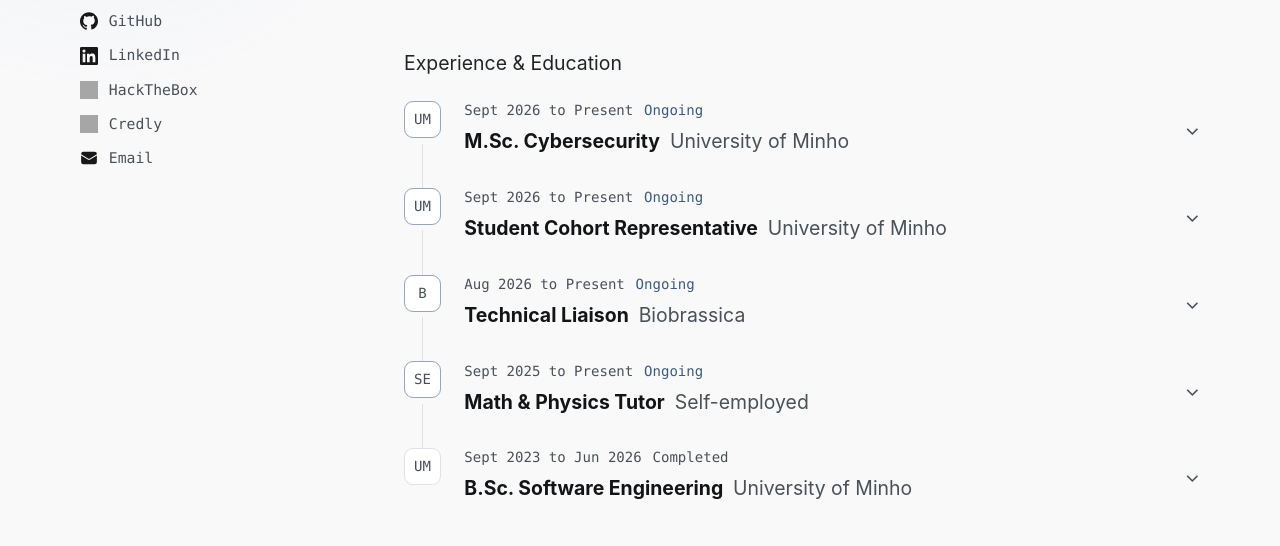
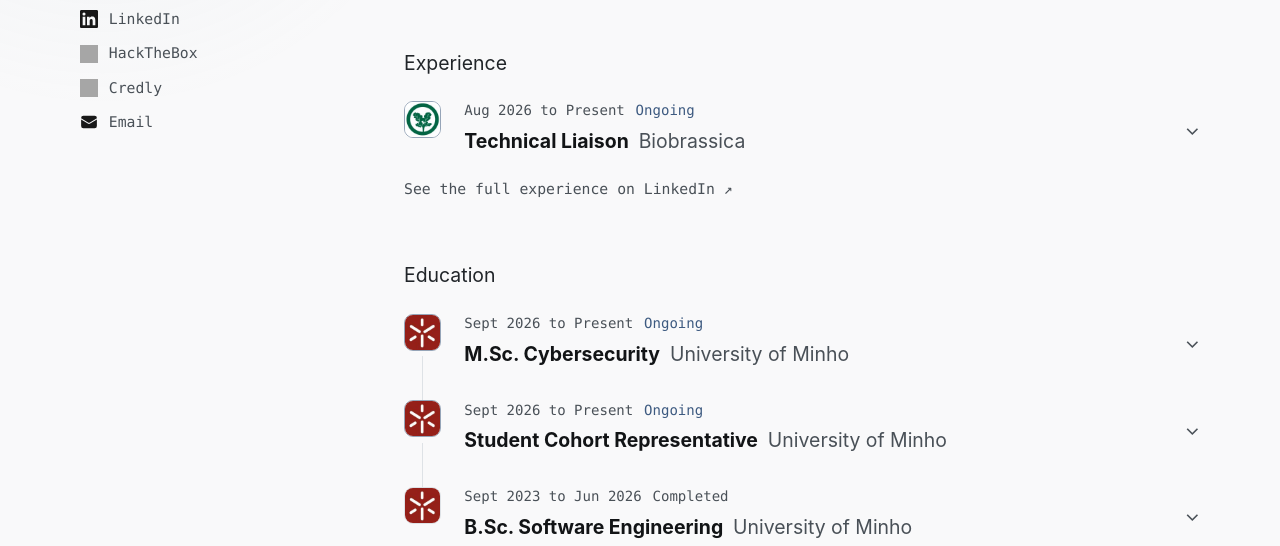
Before and after one commit to marcosevegrand/marcosevegrand, an Astro site: page /about in a window 1280 px wide. Shown: the part 504-1050 px from the top of the page. Built offline with nearby package versions, Linux system fonts and the light colour scheme; Astro itself is replaced by a stand-in of ours; grey boxes are pictures that could not be loaded.

Commit message:
Split experience and education; add company logos
- Separate the timeline into dedicated Experience and Education sections
- Curate the Experience list via a `featured` flag (hidden entries stay in the
  data), with a link to the full log on LinkedIn
- Wire up the Biobrassica and University of Minho logos
- Extract the timeline row into a reusable TimelineEntry component

```diff
--- /dev/null
+++ b/src/components/TimelineEntry.astro
@@ -0,0 +1,89 @@
+---
+import type { CollectionEntry } from 'astro:content';
+
+interface Props {
+  entry: CollectionEntry<'timeline'>;
+}
+
+const { entry } = Astro.props;
+
+const roles = entry.data.roles;
+const isGroup = roles.length > 1;
+const primary = roles[0];
+const rest = roles.slice(1);
+const collapsed = rest.filter((role) => role.collapsed).length;
+const main = isGroup && primary ? primary : entry.data;
+
+const statusLabel = (status?: string) => (status === 'ongoing' ? 'Ongoing' : 'Completed');
+
+// Placeholder artwork: initials of the org, skipping connector words.
+const SKIP_WORDS = new Set(['of', 'the', 'and', 'at', 'for']);
+function monogram(name: string): string {
+  const words = name.split(/[\s-]+/).filter((word) => word && !SKIP_WORDS.has(word.toLowerCase()));
+  const initials = words.slice(0, 2).map((word) => word[0]);
+  return (initials.join('') || name.slice(0, 1)).toUpperCase();
+}
+---
+
+<li class:list={['timeline-entry', `is-${entry.data.status}`, `is-${entry.data.kind}`]}>
+  <span class="timeline-logo" aria-hidden="true">
+    {entry.data.logo ? <img src={entry.data.logo} alt="" loading="lazy" /> : monogram(entry.data.org)}
+  </span>
+
+  <div class="timeline-panel">
+    <details class="timeline-item">
+      <summary>
+        <span class="timeline-when">
+          <time>{main.date}</time>
+          <span class="timeline-state">{statusLabel(main.status)}</span>
+        </span>
+        <span class="timeline-heading">
+          <span class="timeline-title">{main.title}</span>
+          <span class="timeline-org">{entry.data.org}</span>
+        </span>
+        <span class="timeline-arrow" aria-hidden="true">
+          ⌄
+        </span>
+      </summary>
+
+      <div class="timeline-details">
+        {
+          isGroup ? (
+            <>
+              {(entry.data.meta || entry.data.location) && (
+                <p class="timeline-group-meta">
+                  {entry.data.meta}
+                  {entry.data.meta && entry.data.location ? ' · ' : ''}
+                  {entry.data.location}
+                </p>
+              )}
+              <ul class="role-list" data-role-list>
+                {rest.map((role) => (
+                  <li class:list={['role', role.collapsed && 'is-collapsed']}>
+                    <p class="role-title">{role.title}</p>
+                    <p class="role-meta">
+                      <time>{role.date}</time>
+                      {role.duration && <span>{role.duration}</span>}
+                      {role.employment && <span>{role.employment}</span>}
+                      <span class:list={['role-state', `is-${role.status}`]}>{statusLabel(role.status)}</span>
+                    </p>
+                    {role.details.map((detail) => (
+                      <p class="role-detail">{detail}</p>
+                    ))}
+                  </li>
+                ))}
+              </ul>
+              {collapsed > 0 && (
+                <button type="button" class="role-toggle" data-role-toggle data-count={collapsed}>
+                  Show {collapsed} more role{collapsed > 1 ? 's' : ''}
+                </button>
+              )}
+            </>
+          ) : (
+            entry.data.details.map((detail) => <p>{detail}</p>)
+          )
+        }
+      </div>
+    </details>
+  </div>
+</li>
--- a/src/content.config.ts
+++ b/src/content.config.ts
@@ -36,6 +36,8 @@ const timeline = defineCollection({
   schema: z.object({
     kind: z.enum(['work', 'education']),
     order: z.number().default(0),
+    /** Featured entries appear in the site's curated Experience list. */
+    featured: z.boolean().default(true),
     /** Sort key (YYYY-MM); entries are shown newest first. */
     start: z.string().optional(),
     status: z.enum(['ongoing', 'completed']).default('completed'),
--- a/src/data/timeline.yaml
+++ b/src/data/timeline.yaml
@@ -4,6 +4,7 @@
   start: "2026-02"
   status: "ongoing"
   org: "Biobrassica"
+  logo: "/images/biobrassica.jpg"
   meta: "Part-time · 9 mos"
   location: "Braga, Portugal"
   roles:
@@ -22,36 +23,39 @@
       status: "completed"
       duration: "7 mos"
       employment: "On-site"
+- id: "tutoring"
+  kind: "work"
+  order: 2
+  start: "2025-09"
+  status: "ongoing"
+  featured: false
+  date: "Sept 2025 to Present"
+  title: "Math & Physics Tutor"
+  org: "Self-employed"
+  details:
+    - "One-on-one tutoring focused on clarity, consistency and exam preparation."
 - id: "msc-cybersecurity"
   kind: "education"
-  order: 2
+  order: 3
   start: "2026-09"
   status: "ongoing"
   date: "Sept 2026 to Present"
   title: "M.Sc. Cybersecurity"
   org: "University of Minho"
+  logo: "/images/uminho.jpg"
   details:
     - "Starting a master's path focused on security, networks, cryptography and resilient systems."
 - id: "student-cohort-representative"
   kind: "education"
-  order: 3
+  order: 4
   start: "2026-09"
   status: "ongoing"
   date: "Sept 2026 to Present"
   title: "Student Cohort Representative"
   org: "University of Minho"
+  logo: "/images/uminho.jpg"
   details:
     - "Acted as primary liaison between the postgraduate students and course leadership to streamline student feedback on lab infrastructure, course logistics, and academic delivery."
-- id: "tutoring"
-  kind: "work"
-  order: 4
-  start: "2025-09"
-  status: "ongoing"
-  date: "Sept 2025 to Present"
-  title: "Math & Physics Tutor"
-  org: "Self-employed"
-  details:
-    - "One-on-one tutoring focused on clarity, consistency and exam preparation."
 - id: "bsc-software-engineering"
   kind: "education"
   order: 5
@@ -60,5 +64,6 @@
   date: "Sept 2023 to Jun 2026"
   title: "B.Sc. Software Engineering"
   org: "University of Minho"
+  logo: "/images/uminho.jpg"
   details:
     - "Final grade: 16.15/20. Coursework includes distributed systems, cybersecurity, operating systems, compilers, algorithms, databases, AI, and software systems design."
--- a/src/pages/about.astro
+++ b/src/pages/about.astro
@@ -2,22 +2,17 @@
 import Base from '../layouts/Base.astro';
 import ContactIcon from '../components/ContactIcon.astro';
 import CertificationLibrary from '../components/CertificationLibrary.astro';
+import TimelineEntry from '../components/TimelineEntry.astro';
 import { getCollection } from 'astro:content';
 import { SOCIALS, SITE } from '../config';
 
-const timeline = (await getCollection('timeline')).sort(
+const entries = (await getCollection('timeline')).sort(
   (a, b) => (b.data.start ?? '').localeCompare(a.data.start ?? '') || a.data.order - b.data.order,
 );
 
-const statusLabel = (status?: string) => (status === 'ongoing' ? 'Ongoing' : 'Completed');
-
-// Placeholder artwork: initials of the org, skipping connector words.
-const SKIP_WORDS = new Set(['of', 'the', 'and', 'at', 'for']);
-function monogram(name: string): string {
-  const words = name.split(/[\s-]+/).filter((word) => word && !SKIP_WORDS.has(word.toLowerCase()));
-  const initials = words.slice(0, 2).map((word) => word[0]);
-  return (initials.join('') || name.slice(0, 1)).toUpperCase();
-}
+const experience = entries.filter((entry) => entry.data.kind === 'work' && entry.data.featured);
+const education = entries.filter((entry) => entry.data.kind === 'education');
+const linkedIn = SOCIALS.find((social) => social.label === 'LinkedIn')?.href;
 ---
 
 <Base title="About" description="A short introduction to Marco Sèvegrand.">
@@ -70,93 +65,31 @@ function monogram(name: string): string {
 
         <section class="section-block timeline-section">
           <div class="section-heading">
-            <p class="section-label">Experience &amp; Education</p>
+            <p class="section-label">Experience</p>
           </div>
 
           <ol class="timeline">
-            {
-              timeline.map((entry) => {
-                const roles = entry.data.roles;
-                const isGroup = roles.length > 1;
-                const primary = roles[0];
-                const rest = roles.slice(1);
-                const collapsed = rest.filter((role) => role.collapsed).length;
-                const main = isGroup && primary ? primary : entry.data;
+            {experience.map((entry) => <TimelineEntry entry={entry} />)}
+          </ol>
 
-                return (
-                  <li class:list={['timeline-entry', `is-${entry.data.status}`, `is-${entry.data.kind}`]}>
-                    <span class="timeline-logo" aria-hidden="true">
-                      {entry.data.logo ? (
-                        <img src={entry.data.logo} alt="" loading="lazy" />
-                      ) : (
-                        monogram(entry.data.org)
-                      )}
-                    </span>
+          {
+            linkedIn && (
+              <p class="section-cta">
+                <a href={linkedIn} target="_blank" rel="noopener">
+                  See the full experience on LinkedIn ↗
+                </a>
+              </p>
+            )
+          }
+        </section>
 
-                    <div class="timeline-panel">
-                      <details class="timeline-item">
-                        <summary>
-                          <span class="timeline-when">
-                            <time>{main.date}</time>
-                            <span class="timeline-state">{statusLabel(main.status)}</span>
-                          </span>
-                          <span class="timeline-heading">
-                            <span class="timeline-title">{main.title}</span>
-                            <span class="timeline-org">{entry.data.org}</span>
-                          </span>
-                          <span class="timeline-arrow" aria-hidden="true">
-                            ⌄
-                          </span>
-                        </summary>
+        <section class="section-block timeline-section">
+          <div class="section-heading">
+            <p class="section-label">Education</p>
+          </div>
 
-                        <div class="timeline-details">
-                          {isGroup ? (
-                            <>
-                              {(entry.data.meta || entry.data.location) && (
-                                <p class="timeline-group-meta">
-                                  {entry.data.meta}
-                                  {entry.data.meta && entry.data.location ? ' · ' : ''}
-                                  {entry.data.location}
-                                </p>
-                              )}
-                              <ul class="role-list" data-role-list>
-                                {rest.map((role) => (
-                                  <li class:list={['role', role.collapsed && 'is-collapsed']}>
-                                    <p class="role-title">{role.title}</p>
-                                    <p class="role-meta">
-                                      <time>{role.date}</time>
-                                      {role.duration && <span>{role.duration}</span>}
-                                      {role.employment && <span>{role.employment}</span>}
-                                      <span class:list={['role-state', `is-${role.status}`]}>
-                                        {statusLabel(role.status)}
-                                      </span>
-                                    </p>
-                                    {role.details.map((detail) => (
-                                      <p class="role-detail">{detail}</p>
-                                    ))}
-                                  </li>
-                                ))}
-                              </ul>
-                              {collapsed > 0 && (
-                                <button
-                                  type="button"
-                                  class="role-toggle"
-                                  data-role-toggle
-                                  data-count={collapsed}>
-                                  Show {collapsed} more role{collapsed > 1 ? 's' : ''}
-                                </button>
-                              )}
-                            </>
-                          ) : (
-                            entry.data.details.map((detail) => <p>{detail}</p>)
-                          )}
-                        </div>
-                      </details>
-                    </div>
-                  </li>
-                );
-              })
-            }
+          <ol class="timeline">
+            {education.map((entry) => <TimelineEntry entry={entry} />)}
           </ol>
         </section>
 
--- a/src/styles/main.css
+++ b/src/styles/main.css
@@ -781,6 +781,19 @@ h3 { font-size: 1.16rem; }
 
 .role-toggle:hover { color: var(--accent-interactive); }
 
+.section-cta {
+  margin: 1.1rem 0 0;
+  font-family: var(--font-mono);
+  font-size: 0.82rem;
+}
+
+.section-cta a {
+  color: var(--muted);
+  text-decoration: none;
+}
+
+.section-cta a:hover { color: var(--accent-interactive); }
+
 .search-panel {
   display: grid;
   gap: 0.5rem;
```
Also changed, not shown: static/images/biobrassica.jpg (added), static/images/me.png, static/images/uminho.jpg (added).
